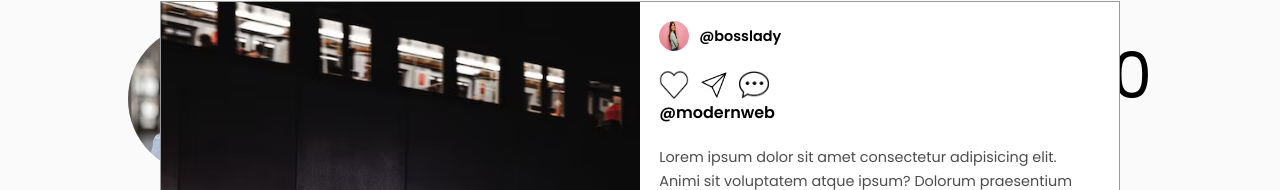
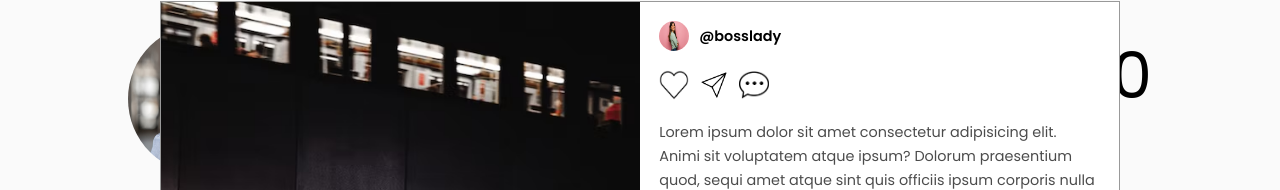
Before and after one commit to Gaiuscode/Instagram-CLONE, a plain HTML site: page user.html in a window 1280 px wide. Shown: the part 99-289 px from the top of the page. Drawn offline with Linux system fonts and the light colour scheme; a web font is replaced by a local one.

Commit message:
fixed it up

```diff
--- a/user.html
+++ b/user.html
@@ -235,7 +235,6 @@
                         <img src="images/icon/send-nofill.png" class="send-btn" alt="">
                         <img src="images/icon/comment-nofill.png" class="comment-btn" alt="">
                     </div>
-                    <p class="username">@modernweb</p>
                     <p class="post-des">Lorem ipsum dolor sit amet consectetur adipisicing elit. Animi sit voluptatem
                         atque ipsum? Dolorum praesentium quod, sequi amet atque sint quis officiis ipsum corporis nulla
                         culpa aliquam magni distinctio earum.
```
